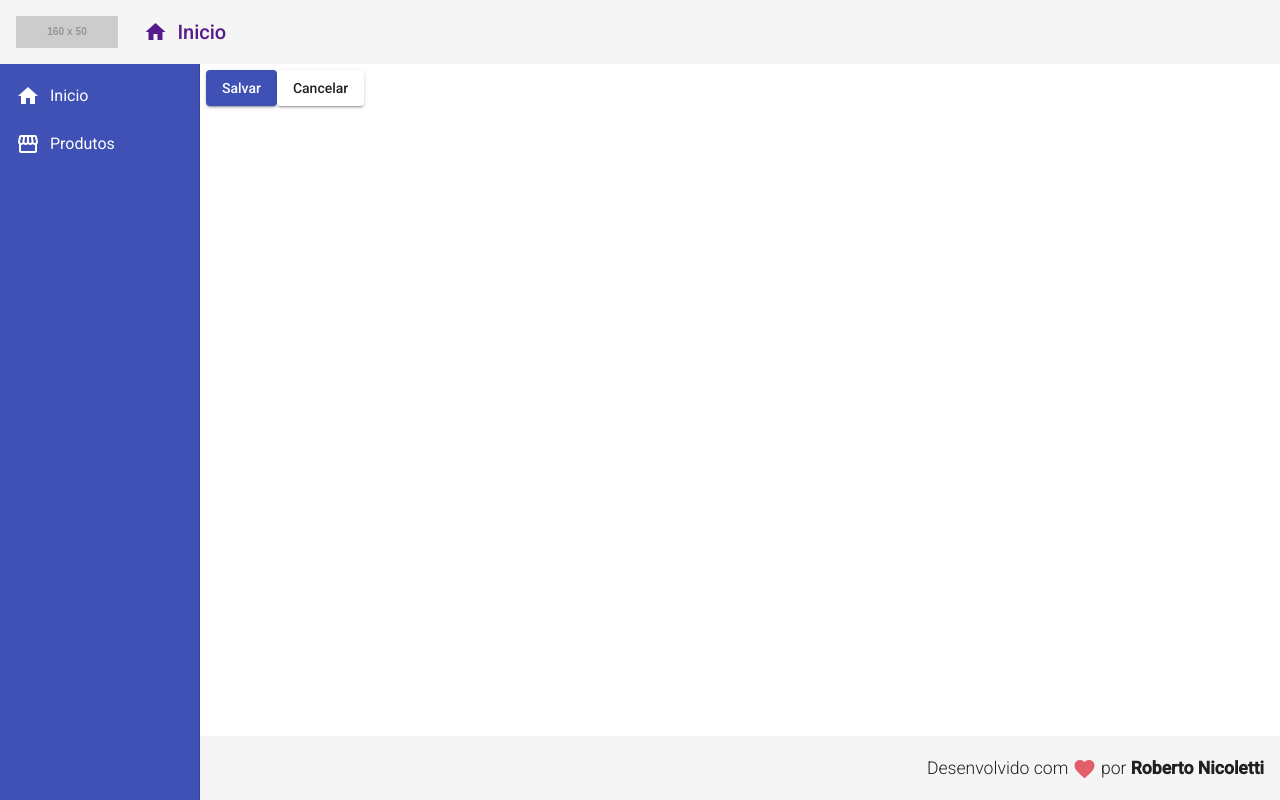
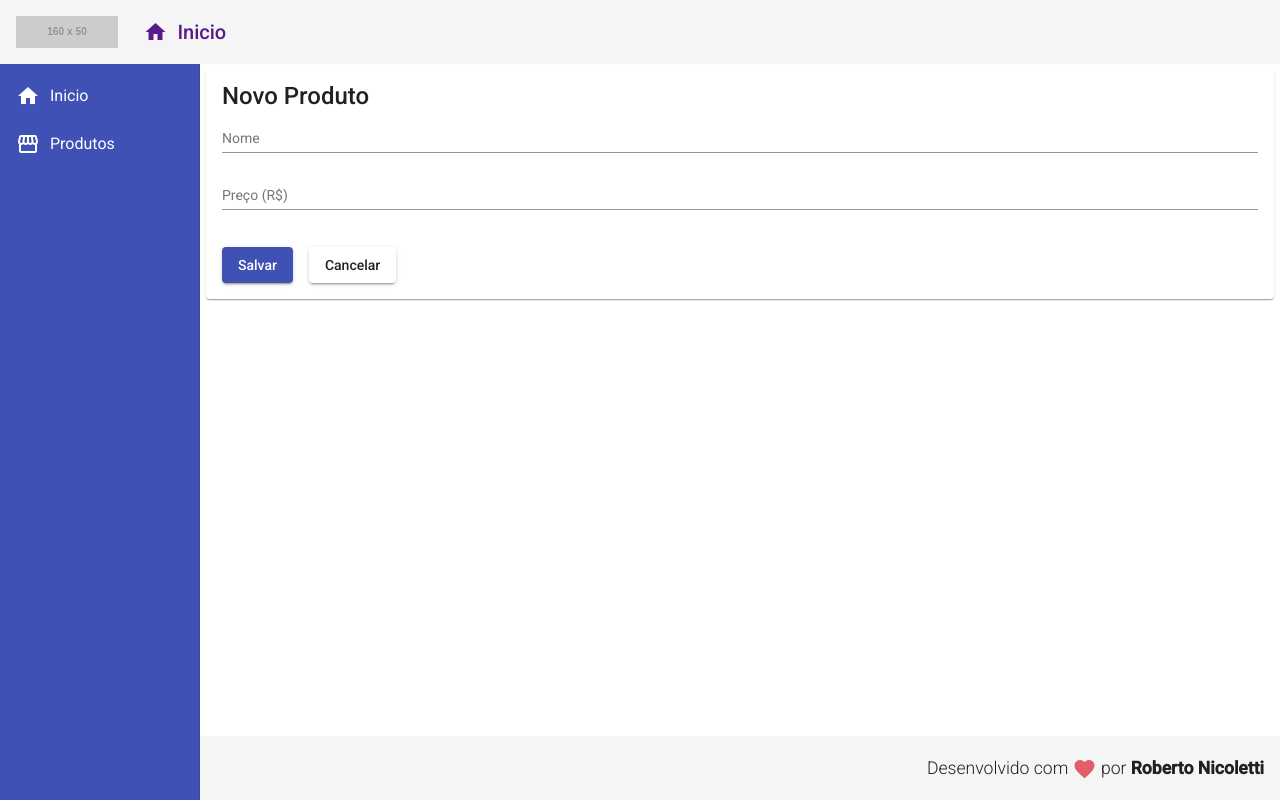
Before and after one commit to robertourias/crud-produtos-angular, an Angular app in the folder frontend/: page /products/create in a window 1280 px wide. Built offline with nearby package versions, Linux system fonts and the light colour scheme.

Commit message:
form de criação de produto

```diff
--- a/frontend/src/app/app.module.ts
+++ b/frontend/src/app/app.module.ts
@@ -1,6 +1,7 @@
 import { BrowserModule } from '@angular/platform-browser';
 import { NgModule } from '@angular/core';
 import { HttpClientModule } from '@angular/common/http';
+import { FormsModule } from '@angular/forms';
 
 import { AppRoutingModule } from './app-routing.module';
 import { AppComponent } from './app.component';
@@ -20,6 +21,8 @@ import { MatSidenavModule } from '@angular/material/sidenav';
 import { MatListModule } from '@angular/material/list';
 import { MatButtonModule } from '@angular/material/button';
 import { MatSnackBarModule } from '@angular/material/snack-bar';
+import { MatFormFieldModule } from '@angular/material/form-field';
+import { MatInputModule } from '@angular/material/input';
 @NgModule({
   declarations: [
     AppComponent,
@@ -37,6 +40,9 @@ import { MatSnackBarModule } from '@angular/material/snack-bar';
     AppRoutingModule,
     BrowserAnimationsModule,
     HttpClientModule,
+    FormsModule,
+    MatFormFieldModule,
+    MatInputModule,
     MatToolbarModule,
     MatSidenavModule,
     MatListModule,
--- a/frontend/src/app/components/product/product-create/product-create.component.css
+++ b/frontend/src/app/components/product/product-create/product-create.component.css
@@ -0,0 +1,9 @@
+form {
+  display: flex;
+  flex-direction: column;
+}
+
+button {
+  margin-top: 20px;
+  margin-right: 16px;
+}
--- a/frontend/src/app/components/product/product-create/product-create.component.html
+++ b/frontend/src/app/components/product/product-create/product-create.component.html
@@ -1,2 +1,14 @@
-<button mat-raised-button (click)="createProduct()" color="primary">Salvar</button>
-<button mat-raised-button (click)="cancel()">Cancelar</button>
+<mat-card>
+  <mat-card-title>Novo Produto</mat-card-title>
+
+  <form>
+    <mat-form-field>
+      <input type="text" matInput placeholder="Nome" [(ngModel)]="product.name" name="name">
+    </mat-form-field>
+    <mat-form-field>
+      <input type="text" matInput placeholder="Preço (R$)" [(ngModel)]="product.price" name="price">
+    </mat-form-field>
+  </form>
+  <button mat-raised-button (click)="createProduct()" color="primary">Salvar</button>
+  <button mat-raised-button (click)="cancel()">Cancelar</button>
+</mat-card>
--- a/frontend/src/app/components/product/product-create/product-create.component.ts
+++ b/frontend/src/app/components/product/product-create/product-create.component.ts
@@ -11,8 +11,8 @@ import { Product } from '../product.model';
 export class ProductCreateComponent implements OnInit {
 
   product: Product = {
-    name: 'Produto de Teste',
-    price: 125.98
+    name: '',
+    price: null
   };
 
   constructor(
```
Also changed, not shown: 1 other file (tests, documents, lock files or other folders).
